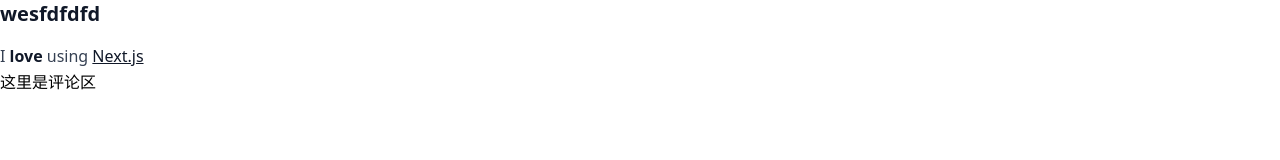
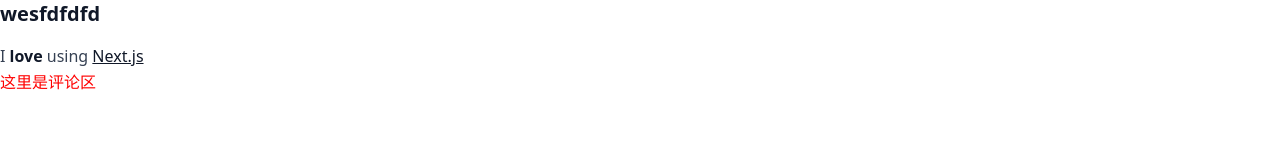
Before and after one commit to jiqishoubi/tz-website2, a Next.js app: page /blog/20241119 in a window 1280 px wide. Shown: the part 223-383 px from the top of the page. Built offline with nearby package versions, Linux system fonts and the light colour scheme; what @mui/material-nextjs would draw is missing.

Commit message:
测试 css module 和 sass 功能

```diff
--- a/next.config.ts
+++ b/next.config.ts
@@ -9,9 +9,9 @@ const nextConfig: NextConfig = {
   typescript: {
     ignoreBuildErrors: true, // 构建时忽略typescript错误
   },
-  output: 'export', // 静态导出
+  output: 'export', // 静态导出 为了部署到 github pages
   images: {
-    unoptimized: true,
+    unoptimized: true, // 处理github pages图片不显示问题
   },
   // ...(process.env.NODE_ENV === 'production'
   //   ? {
@@ -19,7 +19,8 @@ const nextConfig: NextConfig = {
   //       assetPrefix: '/tz-website2/',
   //     }
   //   : {}),
-  pageExtensions: ['js', 'jsx', 'md', 'mdx', 'ts', 'tsx'],
+  pageExtensions: ['js', 'jsx', 'md', 'mdx', 'ts', 'tsx'], // 增加md和mdx
+  // sassOptions: {},
 }
 
 const withMDX = createMDX({
--- a/package.json
+++ b/package.json
@@ -37,6 +37,7 @@
     "husky": "^7.0.4",
     "lint-staged": "^12.5.0",
     "prettier": "^2.8.8",
+    "sass": "^1.86.0",
     "typescript": "^5"
   },
   "lint-staged": {
--- /dev/null
+++ b/src/app/(web)/blog/[id]/index.module.scss
@@ -0,0 +1,3 @@
+.red {
+  color: red;
+}
--- a/src/app/(web)/blog/[id]/page.tsx
+++ b/src/app/(web)/blog/[id]/page.tsx
@@ -1,5 +1,6 @@
 import React from 'react'
 import Article from '@/articles/hello world.mdx'
+import styles from './index.module.scss'
 
 export function generateStaticParams() {
   return [{ id: '123' }, { id: '456' }, { id: '789' }] // 这里提前声明所有可能的动态 ID
@@ -12,7 +13,7 @@ const Index: React.FC = () => {
         <Article />
       </article>
 
-      <div>这里是评论区</div>
+      <div className={styles.red}>这里是评论区</div>
     </>
   )
 }
```
Also changed, not shown: 1 other file (tests, documents, lock files or other folders).
